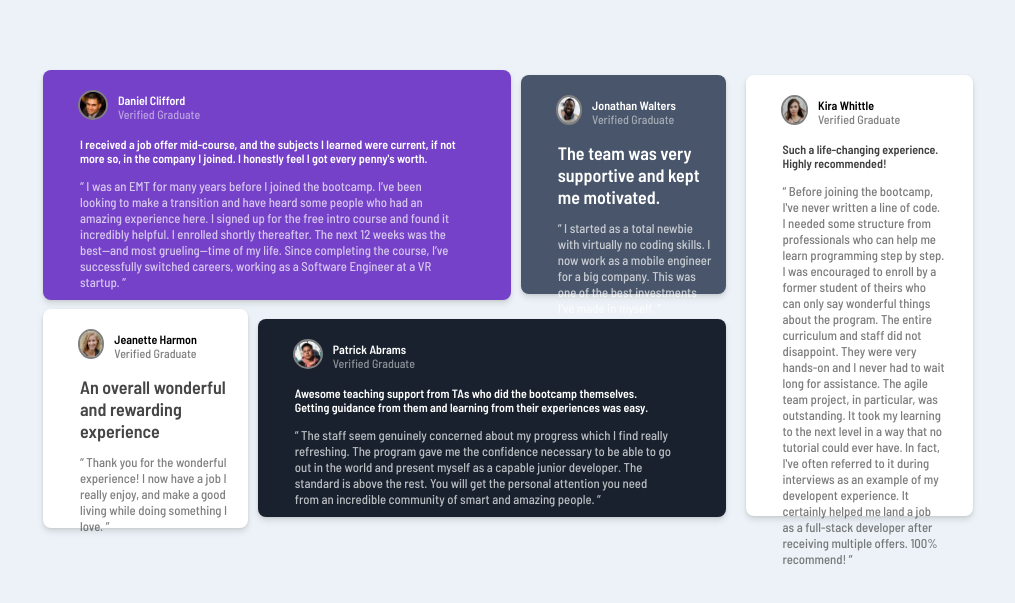
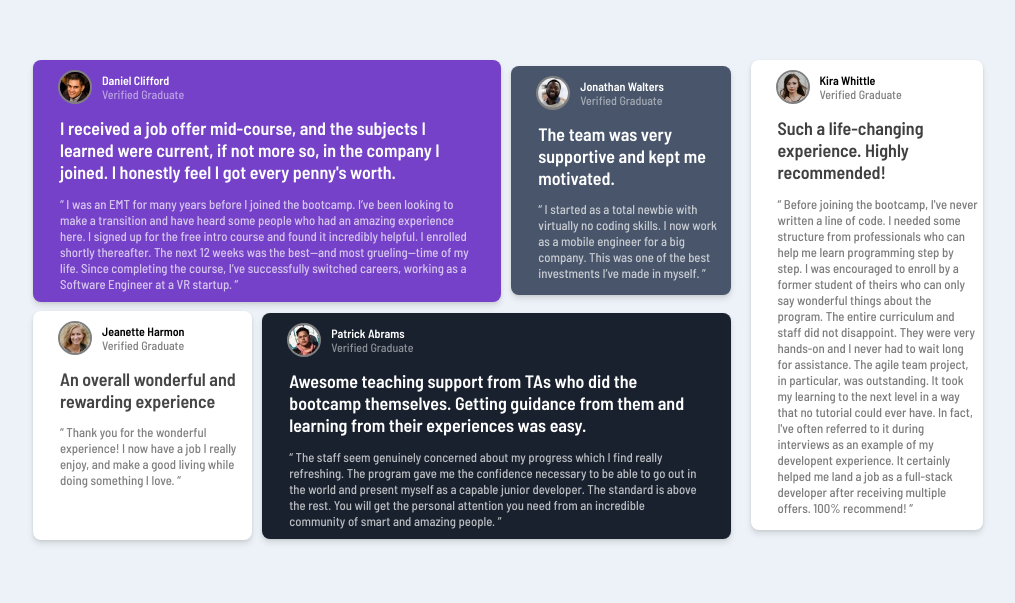
Before and after one commit to Daniel999l/stressful, a plain HTML site: page index.html in a window 1280 px wide. Shown: the part 105-708 px from the top of the page, without its empty margins (132-1147 px from the left). Drawn offline with Linux system fonts and the light colour scheme.

Commit message:
Update index.css

```diff
--- a/index.css
+++ b/index.css
@@ -1,65 +1,54 @@
 @import url('https://fonts.googleapis.com/css2?family=Barlow+Semi+Condensed:wght@500;600&display=swap');
-
 html {
     font-size: 15px;
-    overflow-x: hidden;
-    box-sizing: border-box;
 }
-
-*, *::before, *::after {
-    box-sizing: inherit;
-}
-
 body {
     color: #ffffff;
     font-family: 'Barlow Semi Condensed', sans-serif;
     background-color: #ECF2F7;
     height: 100vh;
-    margin: 0;
+    margin: 0px;
     display: flex;
     align-items: flex-start;
     overflow-x: hidden;
 }
-
 @media screen and (min-width: 1001px) {
     body {
-        justify-content: center;
-        align-items: center;
+        display: flex;
+    justify-content: center;
+    align-items: center;
     }
-
-    .item2, .item3 {
+    .item2, .item3{
         max-width: 30%;
     }
-
     .item2 {
         height: 219px !important;
     }
-
     .item3 {
         height: 219px !important;
     }
 }
-
-.item1, .item2, .item3, .item4 {
+.item1 , .item2 {
     min-width: 150px;
     height: 165px;
     flex: 1 1;
 }
-
+.item3, .item4 {
+    min-width: 150px;
+    height: 165px;
+    flex: 1 1;
+}
 @media screen and (max-width: 1000px) {
-    .item1, .item2, .item3, .item4 {
+    .item1 , .item2, .item3, .item4 {
         width: 100%;
-        height: auto;
+        height: 50%;
     }
-
     .submain2 {
         margin-top: 10px;
     }
-
     .submain1, .submain2 {
         flex-direction: column;
     }
-
     body {
         justify-content: center;
         display: flex;
@@ -67,24 +56,20 @@ body {
         padding: 10px;
         height: 100vh;
     }
-
     .main {
         flex-direction: column !important; /* Stack items vertically */
         width: 90% !important;
         height: fit-content !important;
     }
-
-    .main1 {
+    .main1{
         width: 98% !important;
         height: 70% !important;
     }
-
     .main2 {
         width: 100% !important;
         height: fit-content !important;
     }
 }
-
 .main {
     gap: 20px;
     padding: 10px;
@@ -92,10 +77,8 @@ body {
     justify-content: center;
     align-items: center;
     height: 470px;
-    width: 100%;
-    max-width: 950px;
+    width: 950px;
 }
-
 .main1 {
     flex-direction: column;
     display: flex;
@@ -106,22 +89,26 @@ body {
     height: 100%;
     width: 75%;
 }
-
 .main2 {
     display: flex;
     min-width: 170px;
     height: 100%;
     width: 25%;
 }
-
-.submain1, .submain2 {
+.submain1 {
     gap: 10px;
     display: flex;
     justify-content: center;
     align-items: center;
     width: 100%;
 }
-
+.submain2 {
+    gap: 10px;
+    display: flex;
+    justify-content: center;
+    align-items: center;
+    width: 100%;
+}
 .submain3 {
     display: flex;
     justify-content: center;
@@ -129,56 +116,85 @@ body {
     width: 100%;
     height: 100%;
 }
+/*The main content to be shown*/
+.item1 {
 
-/* Box shadow and background styles for items */
-.item1, .item2, .item3, .item4, .item5 {
-    box-shadow: 0 4px 6px rgba(0, 0, 0, 0.1), 0 1px 3px rgba(0, 0, 0, 0.08);
+    box-shadow: 0 4px 6px rgba(0, 0, 0, 0.1),
+                0 1px 3px rgba(0, 0, 0, 0.08);
     display: flex;
     height: fit-content;
     border-radius: 8px;
     flex-direction: column;
-    padding: 10px;
+    padding-bottom: 10px;
+    padding-right: 10px;
     background-color: hsl(263, 55%, 52%);
 }
+.item2 {
 
-.item2 {
-    background-color: hsl(217, 19%, 35%);
+    box-shadow: 0 4px 6px rgba(0, 0, 0, 0.1),
+                0 1px 3px rgba(0, 0, 0, 0.08);
+    display: flex;
+    height: fit-content;
+    border-radius: 8px;
+    flex-direction: column;
+    padding-bottom: 10px;
+    padding-right: 10px;
+    background-color: hsl(263, 55%, 52%);
 }
+.item3 {
 
-.item3 {
-    background-color: hsl(0, 0%, 100%);
+    box-shadow: 0 4px 6px rgba(0, 0, 0, 0.1),
+                0 1px 3px rgba(0, 0, 0, 0.08);
+    display: flex;
+    height: fit-content;
+    border-radius: 8px;
+    flex-direction: column;
+    padding-bottom: 10px;
+    padding-right: 10px;
+    background-color: hsl(263, 55%, 52%);
 }
+.item4 {
 
-.item4 {
-    background-color: hsl(219, 29%, 14%);
+    box-shadow: 0 4px 6px rgba(0, 0, 0, 0.1),
+                0 1px 3px rgba(0, 0, 0, 0.08);
+    display: flex;
+    height: fit-content;
+    border-radius: 8px;
+    flex-direction: column;
+    padding-bottom: 10px;
+    padding-right: 10px;
+    background-color: hsl(263, 55%, 52%);
 }
+.item5 {
 
-.item5 {
+    box-shadow: 0 4px 6px rgba(0, 0, 0, 0.1),
+                0 1px 3px rgba(0, 0, 0, 0.08);
+    display: flex;
+    height: fit-content;
+    border-radius: 8px;
+    flex-direction: column;
+    padding-bottom: 10px;
+    padding-right: 10px;
     height: 98%;
-    background-color: hsl(0, 0%, 100%);
+    background-color: hsl(263, 55%, 52%);
 }
-
 .top {
     display: flex;
     width: 100%;
     height: 50px;
 }
-
 img {
     width: 30px;
     border-radius: 50%;
     height: 30px;
     border: 2px solid grey;
-    max-width: 100%;
 }
-
 .topimage {
     padding: 10px 10px 10px 25px;
     border-radius: 50%;
     width: fit-content;
     height: 100%;
 }
-
 .topcontent {
     padding-top: 13px;
     display: flex;
@@ -188,41 +204,37 @@ img {
     height: 100%;
     text-align: start;
 }
-
 .toptext {
     font-size: 0.8rem;
+
     display: flex;
     justify-content: center;
     align-items: center;
 }
-
 .content {
     flex-direction: column;
     display: flex;
     width: 100%;
     height: fit-content;
 }
-
-.mid, .dim {
+.mid {
+    display: flex;
+    width: 90%;
+    overflow-wrap: break-word;
+    font-size: 1.2rem;
+    font-weight: 600;
+}
+.dim {
+    opacity: 70%;
     display: flex;
     width: 90%;
     overflow-wrap: break-word;
     font-size: 0.8rem;
-}
-
-.mid {
-    font-weight: 600;
-}
-
-.dim {
-    opacity: 70%;
     font-weight: 500;
 }
-
 .mid, p {
     margin-bottom: 0px !important;
 }
-
 .c {
     flex-direction: column;
     display: flex;
```
